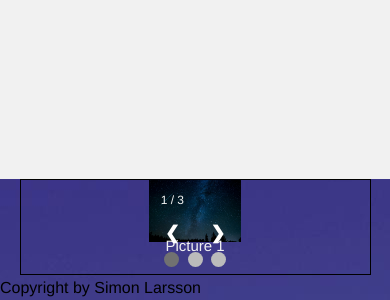
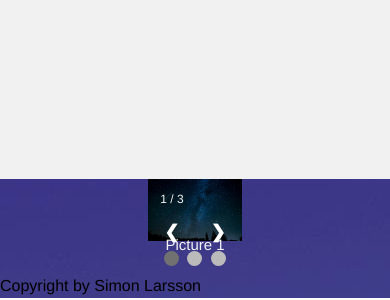
Before and after one commit to simonkod2021/simonkod2021.github.io, a plain HTML site: page index.html in a window 390 px wide. Shown: the part 1082-1382 px from the top of the page. Drawn offline with Linux system fonts and the light colour scheme.

Commit message:
cant get it to work for phone

```diff
--- a/style.css
+++ b/style.css
@@ -23,11 +23,7 @@ h1 {
 .container {
   display: flex;
   flex-direction: row;
-  justify-content: space-between;
-  align-items: flex-start;
   flex-wrap:wrap;
-  border: 1px solid black;
-  max-width: 800px;
   width: 100%;
   margin: 0 auto;
   padding: 0 15px;
```
